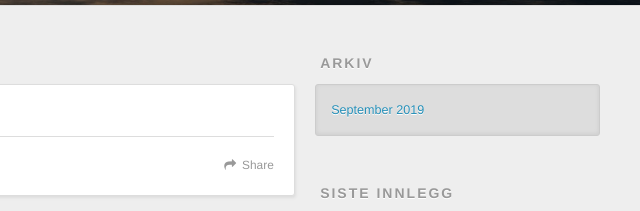
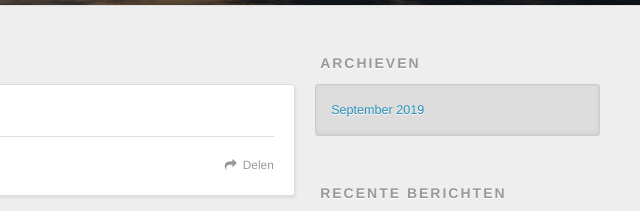
Before and after one commit to reshuige/reshuige.github.io, a plain HTML site: page index.html in a window 1280 px wide. Shown: the part 295-506 px from the top of the page, 640-1280 px from the left. Drawn offline with Linux system fonts and the light colour scheme.

Commit message:
更新博客。

```diff
--- a/index.html
+++ b/index.html
@@ -50,7 +50,7 @@
 
           <a id="nav-rss-link" class="nav-icon" href="/atom.xml" title="RSS Feed"></a>
 
-        <a id="nav-search-btn" class="nav-icon" title="Søk"></a>
+        <a id="nav-search-btn" class="nav-icon" title="Zoeken"></a>
       </nav>
       <div id="search-form-wrap">
         <form action="//google.com/search" method="get" accept-charset="UTF-8" class="search-form"><input type="search" name="q" results="0" class="search-form-input" placeholder="Search"><button type="submit" class="search-form-submit">&#xF002;</button><input type="hidden" name="sitesearch" value="http://yoursite.com"></form>
@@ -87,7 +87,7 @@
 
     </div>
     <footer class="article-footer">
-      <a data-url="http://yoursite.com/2019/09/20/热水哥/" data-id="ck0sa5moz0001sgp451f8rvpq" class="article-share-link">Share</a>
+      <a data-url="http://yoursite.com/2019/09/20/热水哥/" data-id="ck0sa8uk40001oop4owzkpcbv" class="article-share-link">Delen</a>
 
 
     </footer>
@@ -203,7 +203,7 @@
 
     </div>
     <footer class="article-footer">
-      <a data-url="http://yoursite.com/2019/09/20/hello-world/" data-id="ck0sa5moi0000sgp4ioa6znqa" class="article-share-link">Share</a>
+      <a data-url="http://yoursite.com/2019/09/20/hello-world/" data-id="ck0sa8ujl0000oop4ssr1rws1" class="article-share-link">Delen</a>
 
 
     </footer>
@@ -228,7 +228,7 @@
 
 
   <div class="widget-wrap">
-    <h3 class="widget-title">Arkiv</h3>
+    <h3 class="widget-title">Archieven</h3>
     <div class="widget">
       <ul class="archive-list"><li class="archive-list-item"><a class="archive-list-link" href="/archives/2019/09/">September 2019</a></li></ul>
     </div>
@@ -238,7 +238,7 @@
 
 
   <div class="widget-wrap">
-    <h3 class="widget-title">Siste innlegg</h3>
+    <h3 class="widget-title">Recente berichten</h3>
     <div class="widget">
       <ul>
 
```
Also changed, not shown: 2019/09/20/hello-world/index.html (+5 -5 lines), 2019/09/20/热水哥/index.html (+5 -5 lines), archives/2019/09/index.html (+4 -4 lines), archives/2019/index.html (+4 -4 lines), archives/index.html (+4 -4 lines).
